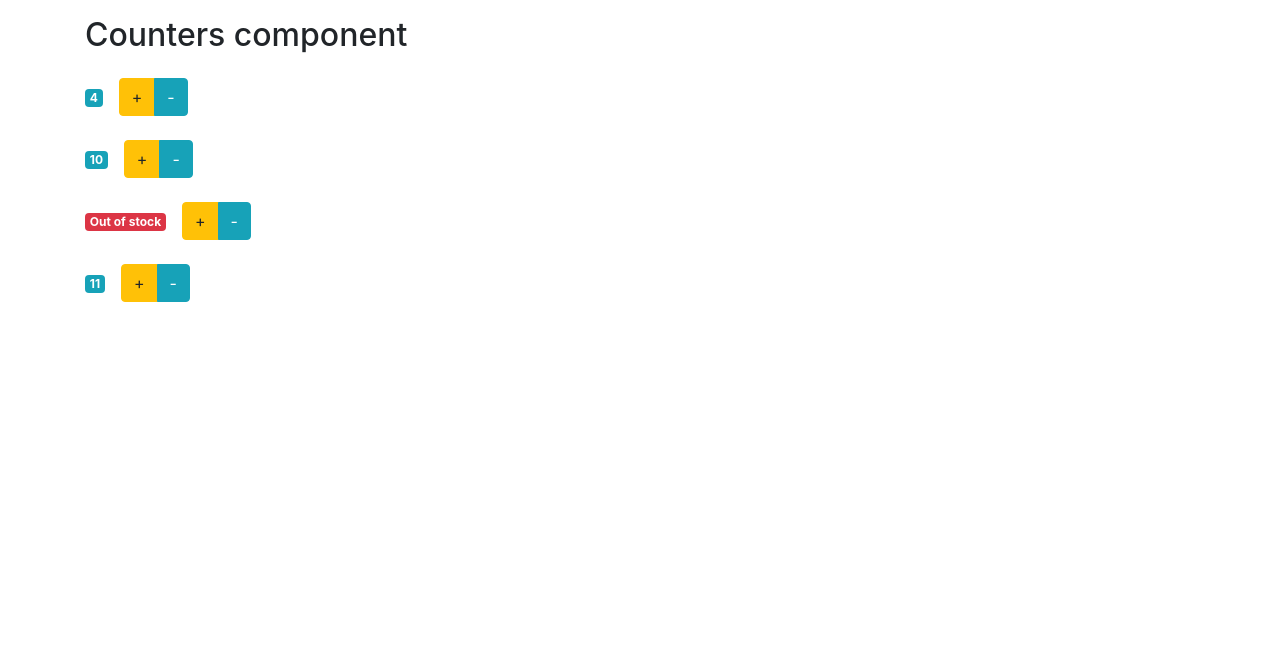
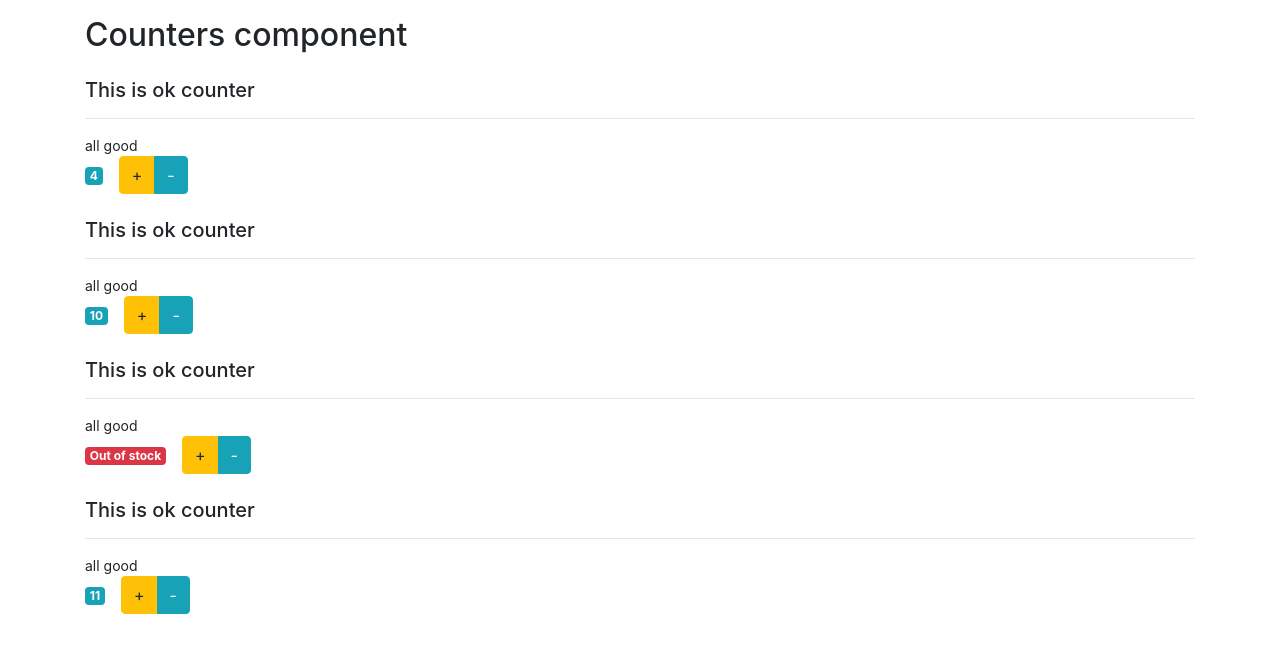
Before and after one commit to MariusCodeAcademy/js3_react_Intro, a React (Create React App) app: page / in a window 1280 px wide. Shown: the top 652 px of the page. Built offline with nearby package versions, Linux system fonts and the light colour scheme.

Commit message:
children

```diff
--- a/src/components/counter.jsx
+++ b/src/components/counter.jsx
@@ -27,6 +27,7 @@ class Counter extends Component {
     console.log('this.props', this.props);
     return (
       <div className="mt-4">
+        {this.props.children}
         <span className={this.getBadgeClasses()}>{this.formatCount()}</span>
         <div className="btn-group">
           <button onClick={() => this.handleIncrement('btn_1')} className="btn btn-warning">
--- a/src/components/counters.jsx
+++ b/src/components/counters.jsx
@@ -16,7 +16,11 @@ class Counters extends Component {
       <div>
         <h2>Counters component</h2>
         {this.state.counters.map((c) => (
-          <Counter key={c.id} value={c.value} oId="blue" />
+          <Counter key={c.id} value={c.value} oId="blue">
+            <h5>This is ok counter</h5>
+            <hr />
+            <small className="d-block">all good</small>
+          </Counter>
         ))}
       </div>
     );
```
